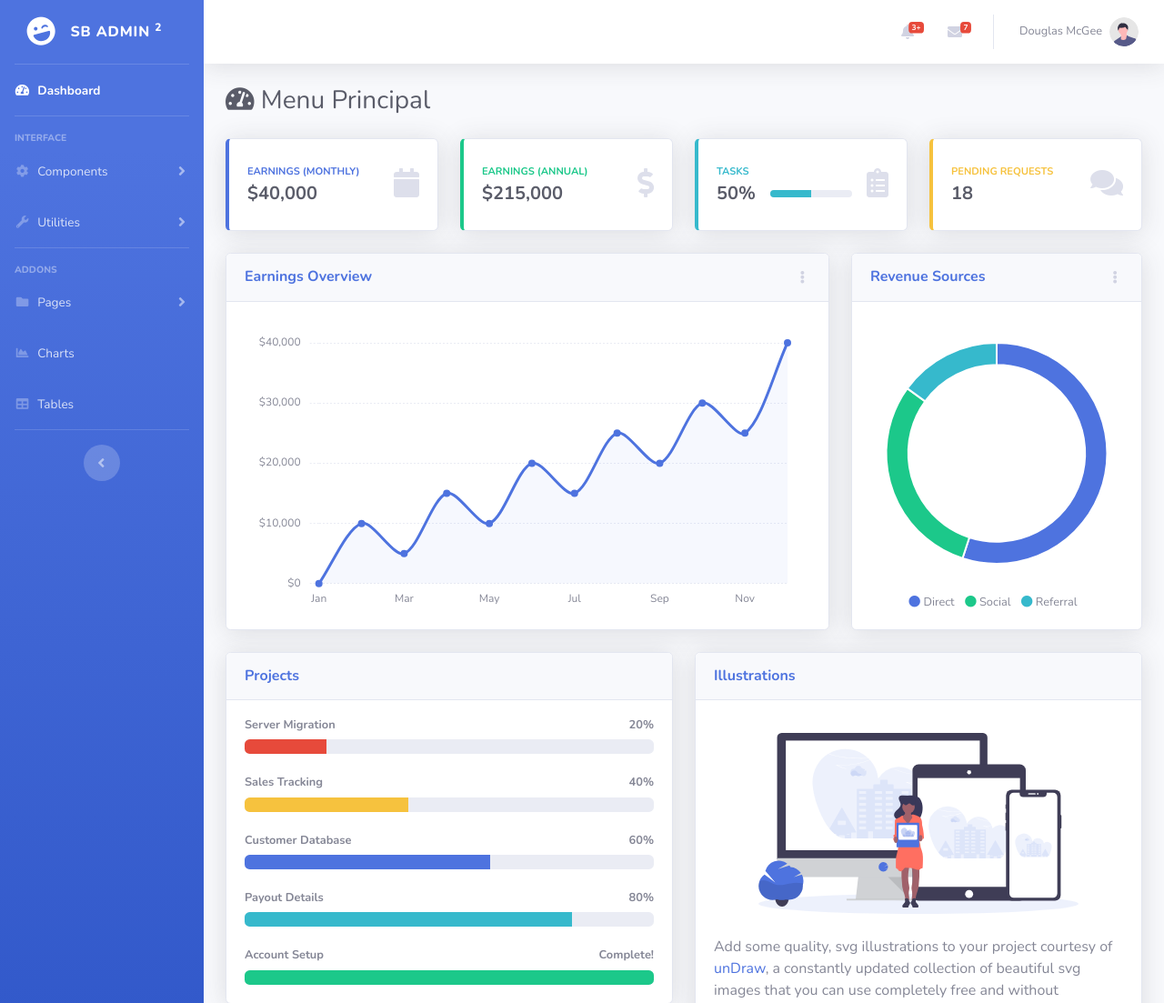
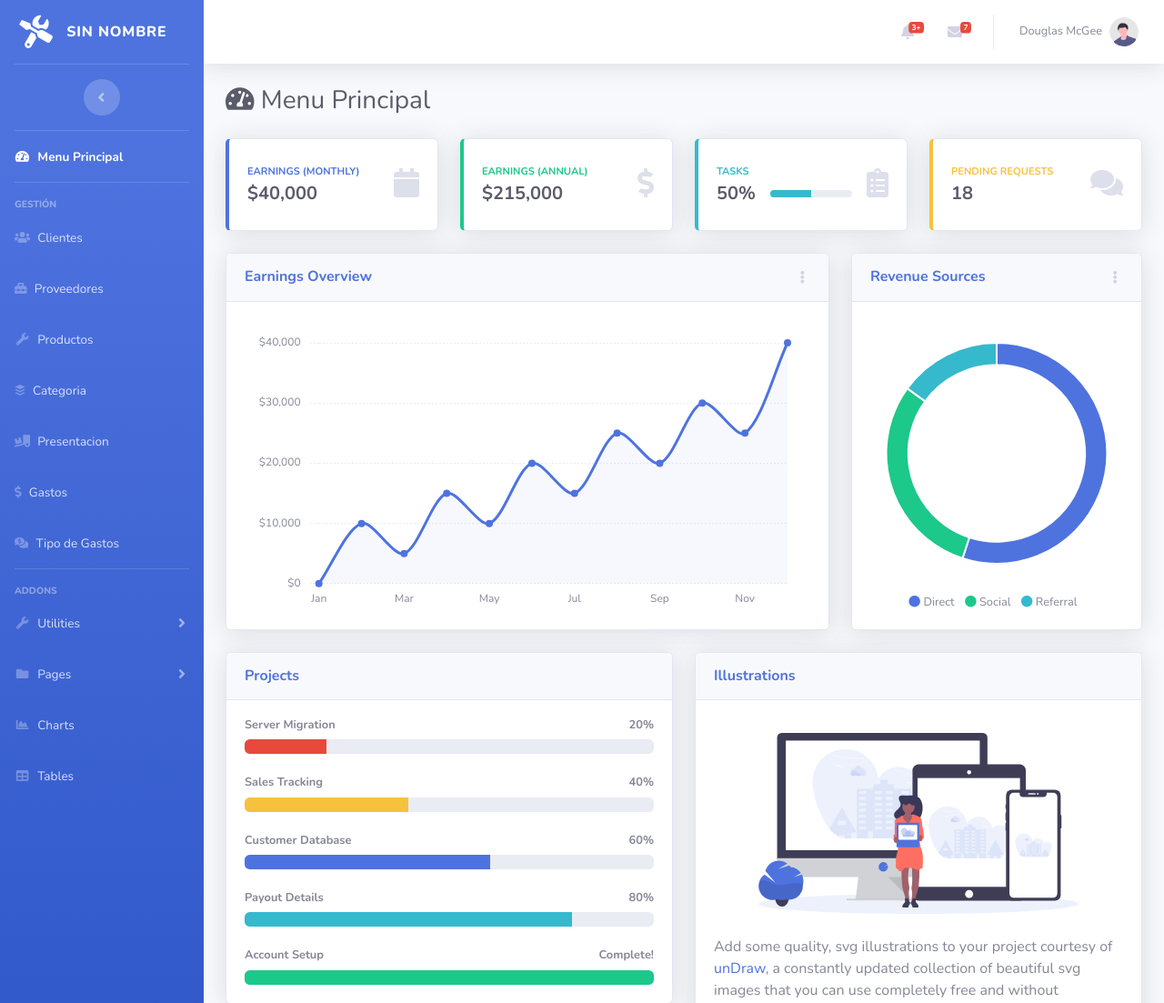
Before and after one commit to chrisstianandres/ferreteria, a Django app: page /menu in a window 1280 px wide. Shown: the top 1103 px of the page at 91% size. Run offline with Django 3.2, Linux system fonts and the light colour scheme; the visitor is signed in with stand-in values (Sample User, id 1); data that the repository does not hold is empty; some libraries are stand-ins or nearby versions.

Commit message:
version 1

```diff
--- a/templates/front-end/sidebar.html
+++ b/templates/front-end/sidebar.html
@@ -5,19 +5,25 @@
     <!-- Sidebar - Brand -->
     <a class="sidebar-brand d-flex align-items-center justify-content-center" href="index.html">
         <div class="sidebar-brand-icon rotate-n-15">
-            <i class="fas fa-laugh-wink"></i>
+           <i class="fas fa-tools"></i>
         </div>
-        <div class="sidebar-brand-text mx-3">SB Admin <sup>2</sup></div>
+        <div class="sidebar-brand-text mx-3">{{ empresa.nombre }}</div>
     </a>
+    <!-- Divider -->
+    <hr class="sidebar-divider d-none d-md-block">
 
+    <!-- Sidebar Toggler (Sidebar) -->
+    <div class="text-center d-none d-md-inline">
+        <button class="rounded-circle border-0" id="sidebarToggle"></button>
+    </div>
     <!-- Divider -->
     <hr class="sidebar-divider my-0">
 
     <!-- Nav Item - Dashboard -->
     <li class="nav-item active">
-        <a class="nav-link" href="index.html">
+        <a class="nav-link" href="{% url 'menu' %}">
             <i class="fas fa-fw fa-tachometer-alt"></i>
-            <span>Dashboard</span></a>
+            <span>Menu Principal</span></a>
     </li>
 
     <!-- Divider -->
@@ -25,26 +31,62 @@
 
     <!-- Heading -->
     <div class="sidebar-heading">
-        Interface
+       Gestión
     </div>
 
     <!-- Nav Item - Pages Collapse Menu -->
     <li class="nav-item">
-        <a class="nav-link collapsed" href="#" data-toggle="collapse" data-target="#collapseTwo"
-           aria-expanded="true" aria-controls="collapseTwo">
-            <i class="fas fa-fw fa-cog"></i>
-            <span>Components</span>
-        </a>
-        <div id="collapseTwo" class="collapse" aria-labelledby="headingTwo" data-parent="#accordionSidebar">
-            <div class="bg-white py-2 collapse-inner rounded">
-                <h6 class="collapse-header">Custom Components:</h6>
-                <a class="collapse-item" href="{% static 'sistema/buttons.html' %}">Buttons</a>
-                <a class="collapse-item" href="{% static 'sistema/cards.html' %}">Cards</a>
-            </div>
-        </div>
+        <a class="nav-link" href="{% url 'cliente:lista' %}">
+            <i class="fa fa-users"></i>
+            <span>Clientes</span></a>
+    </li>
+
+     <li class="nav-item">
+        <a class="nav-link" href="#">
+            <i class="fas fa-toolbox"></i>
+            <span>Proveedores</span></a>
+    </li>
+
+     <li class="nav-item">
+        <a class="nav-link" href="#">
+            <i class="fas fa-fw fa-wrench"></i>
+            <span>Productos</span></a>
+    </li>
+    <li class="nav-item">
+        <a class="nav-link" href="{% url 'categoria:lista' %}">
+            <i class="fab fa-buffer"></i>
+            <span>Categoria</span></a>
+    </li>
+
+    <li class="nav-item">
+        <a class="nav-link" href="{% url 'presentacion:lista' %}">
+            <i class="fas fa-truck-loading"></i>
+            <span>Presentacion</span></a>
+    </li>
+
+    <li class="nav-item">
+        <a class="nav-link" href="{% url 'gasto:lista' %}">
+            <i class="fas fa-dollar-sign"></i>
+            <span>Gastos</span></a>
+    </li>
+
+    <li class="nav-item">
+        <a class="nav-link" href="{% url 'tipo_gasto:lista' %}">
+           <i class="fas fa-comments-dollar"></i>
+            <span>Tipo de Gastos</span></a>
     </li>
 
     <!-- Nav Item - Utilities Collapse Menu -->
+
+
+    <!-- Divider -->
+    <hr class="sidebar-divider">
+
+    <!-- Heading -->
+    <div class="sidebar-heading">
+        Addons
+    </div>
+
     <li class="nav-item">
         <a class="nav-link collapsed" href="#" data-toggle="collapse" data-target="#collapseUtilities"
            aria-expanded="true" aria-controls="collapseUtilities">
@@ -62,15 +104,6 @@
             </div>
         </div>
     </li>
-
-    <!-- Divider -->
-    <hr class="sidebar-divider">
-
-    <!-- Heading -->
-    <div class="sidebar-heading">
-        Addons
-    </div>
-
     <!-- Nav Item - Pages Collapse Menu -->
     <li class="nav-item">
         <a class="nav-link collapsed" href="#" data-toggle="collapse" data-target="#collapsePages"
@@ -106,12 +139,6 @@
             <span>Tables</span></a>
     </li>
 
-    <!-- Divider -->
-    <hr class="sidebar-divider d-none d-md-block">
 
-    <!-- Sidebar Toggler (Sidebar) -->
-    <div class="text-center d-none d-md-inline">
-        <button class="rounded-circle border-0" id="sidebarToggle"></button>
-    </div>
 </ul>
 <!-- End of Sidebar -->
```
Also changed, not shown: templates/front-end/sitio/index.html (+4 -3 lines), static/sitio_web/assets/img/header-bg.jpg.
